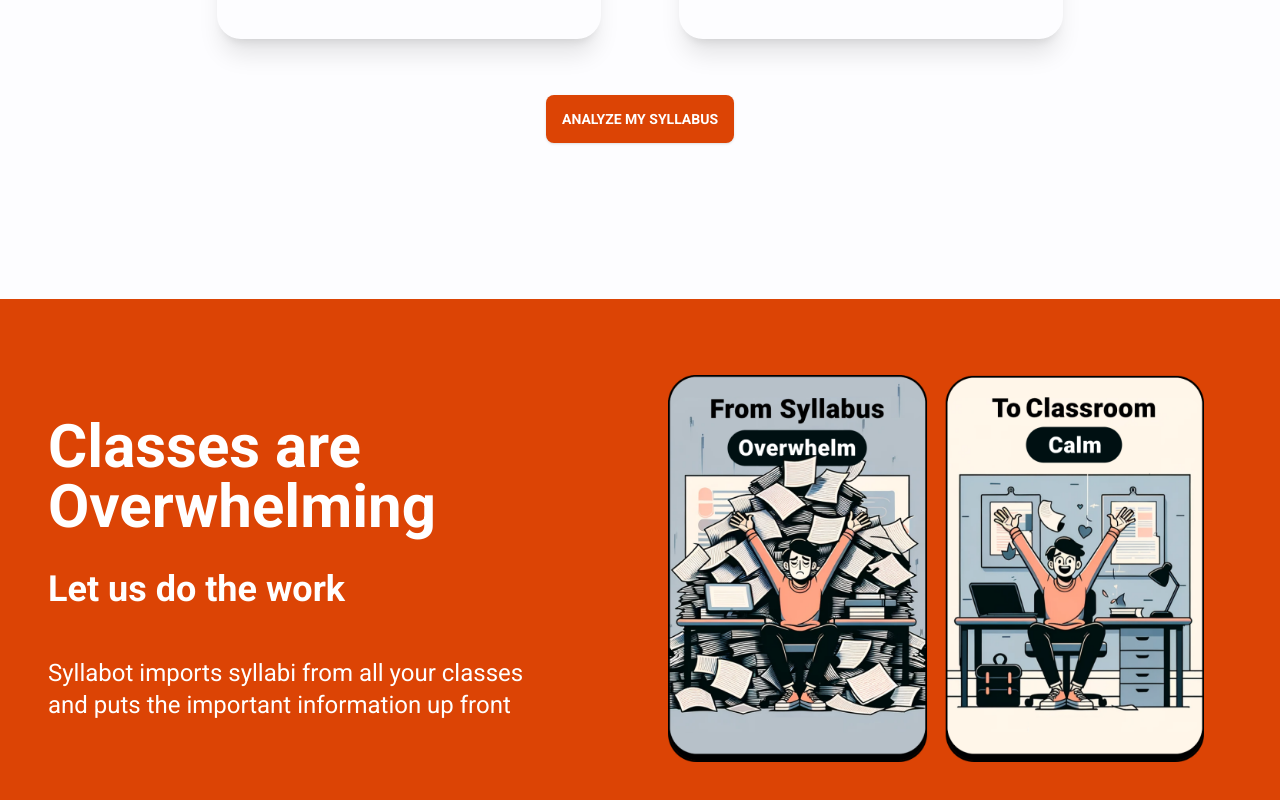
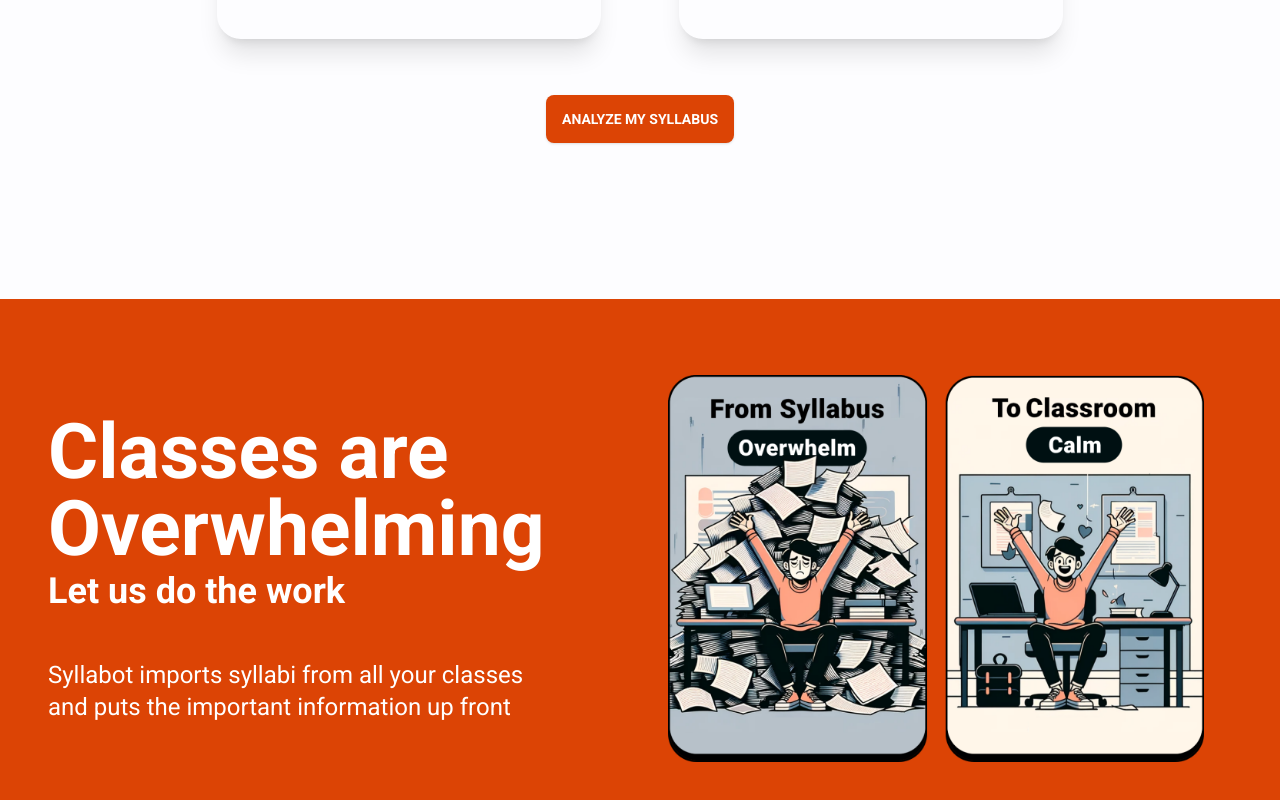
Before and after one commit to Nyumat/Syllabot, a React (Vite) app in the folder client/: page / in a window 1280 px wide. Shown: the part 570-1370 px from the top of the page. Built offline with nearby package versions, Linux system fonts and the light colour scheme; no server answers.

Commit message:
Small changes to landing page

```diff
--- a/client/src/pages/Landing.tsx
+++ b/client/src/pages/Landing.tsx
@@ -49,10 +49,10 @@ export default function Landing() {
 
                   <div className="bg-primary-orange mt-20 select-none p-12 flex-row flex flex-wrap justify-center">
                      <div className="flex flex-1 flex-col text-white w-full sm:w-2/3 lg:w-3/5 xl:w-1/2 mr-20 self-center">
-                        <h3 className="text-6xl flex-wrap font-bold">
+                        <h3 className="text-6xl flex-wrap font-bold" style={{fontSize: '6vw'}}>
                            Classes are Overwhelming
                         </h3>
-                        <h6 className="text-4xl flex-wrap font-semibold mt-8">
+                        <h6 className="text-4xl flex-wrap font-semibold mt-1">
                            Let us do the work
                         </h6>
                         <p className="text-2xl flex-wrap font-normal mt-12">
```
